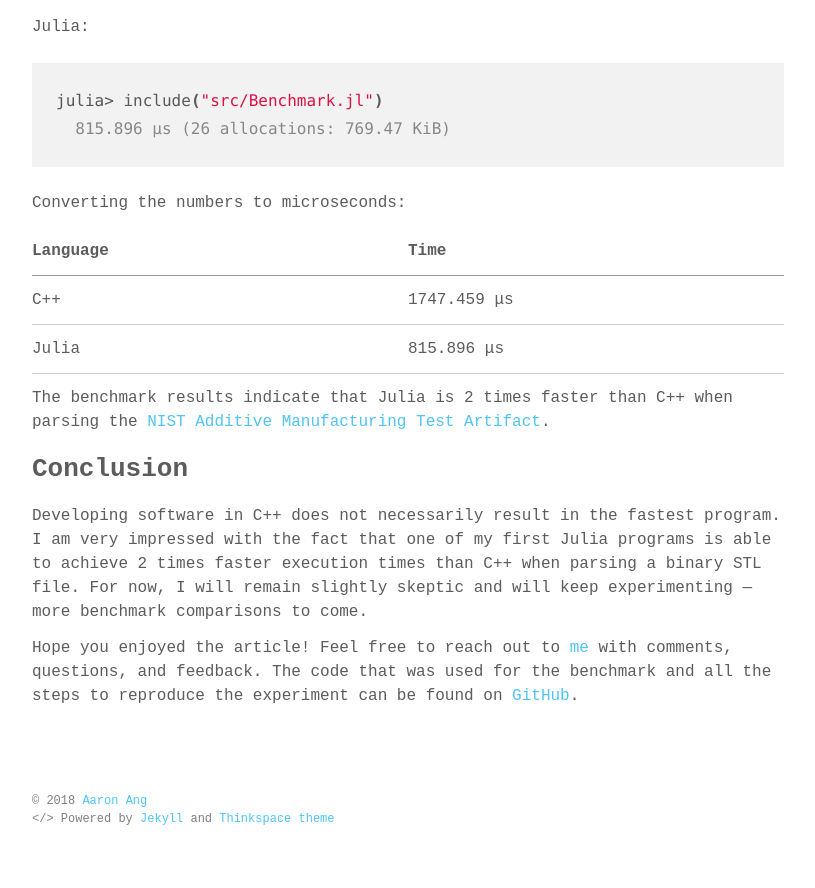
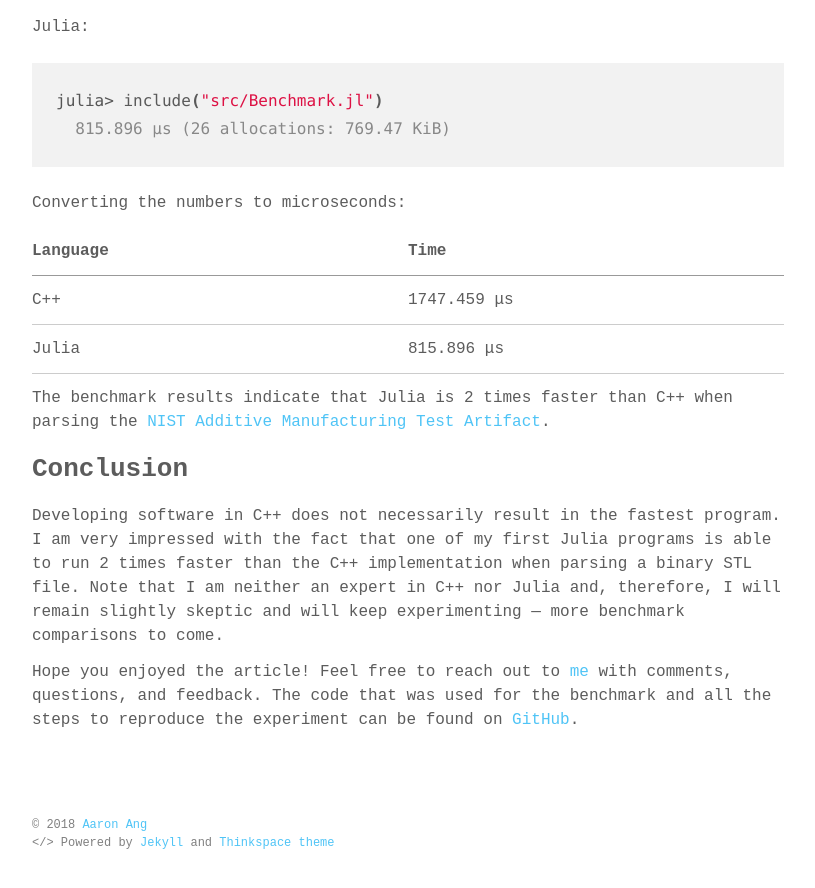
Before and after one commit to aaronang/aaronang.github.io, a Jekyll site: the page built from _posts/2018-10-06-stl-benchmark-comparison-cpp-vs-julia.md, in a window 1280 px wide and 900 px high, scrolled down 1177 px. Shown: the top 888 px of the window, without its empty margins (232-1047 px from the left). Built offline with Jekyll 4.4.1, drawn with Linux system fonts in a browser that asks for light colours; some web fonts are replaced; some of the changed text lies outside the part shown.

Commit message:
Rephrase some sentences

```diff
--- a/_posts/2018-10-06-stl-benchmark-comparison-cpp-vs-julia.md
+++ b/_posts/2018-10-06-stl-benchmark-comparison-cpp-vs-julia.md
@@ -17,12 +17,16 @@
 from the performance perspective. I am doing this comparison because I am not
 very excited about C++ and hear many good stories about Julia with respect to
 performance and productivity. I am using STL parsing as the benchmark since most
-of my work is related to computational geometry nowadays. The [STL file format](https://en.wikipedia.org/wiki/STL_(file_format)) is a common input when
-dealing with 3D models, represented as a collection of triangles.
+of my work is related to computational geometry nowadays. The
+[STL file format](https://en.wikipedia.org/wiki/STL_(file_format)) is a common
+input when dealing with 3D models, represented as a collection of triangles.
 
 ## Benchmark
 
-In this experiment, I tried my best keeping the implementation in C++ and Julia as identical as possible. It helps that there is really just one intuitive solution for parsing an STL file because it's just a list of triangles, normals, and vertices. The results are shown below.
+In this experiment, I tried my best keeping the implementation in C++ and Julia
+as identical as possible. For example, it would be unfair to compare a
+parallelized implementation in C++ against a non-parallelized implementation in
+Julia. The benchmark results are as follows.
 
 C++:
 
@@ -63,9 +67,10 @@
 
 Developing software in C++ does not necessarily result in the fastest program. I
 am very impressed with the fact that one of my first Julia programs is able to
-achieve 2 times faster execution times than C++ when parsing a binary STL file.
-For now, I will remain slightly skeptic and will keep experimenting --- more
-benchmark comparisons to come.
+run 2 times faster than the C++ implementation when parsing a binary STL file.
+Note that I am neither an expert in C++ nor Julia and, therefore, I will remain
+slightly skeptic and will keep experimenting --- more benchmark comparisons to
+come.
 
 Hope you enjoyed the article! Feel free to reach out to
 [me](https://twitter.com/_aaronang) with comments, questions, and feedback. The
```
